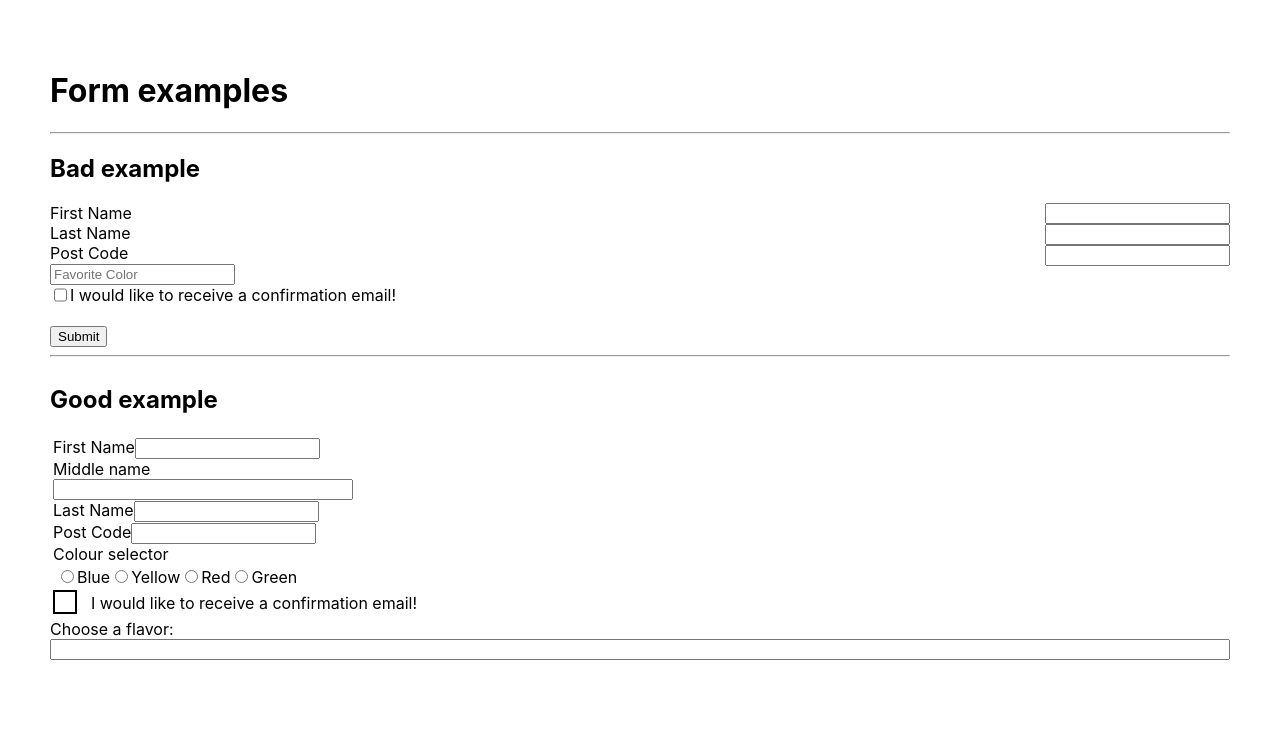
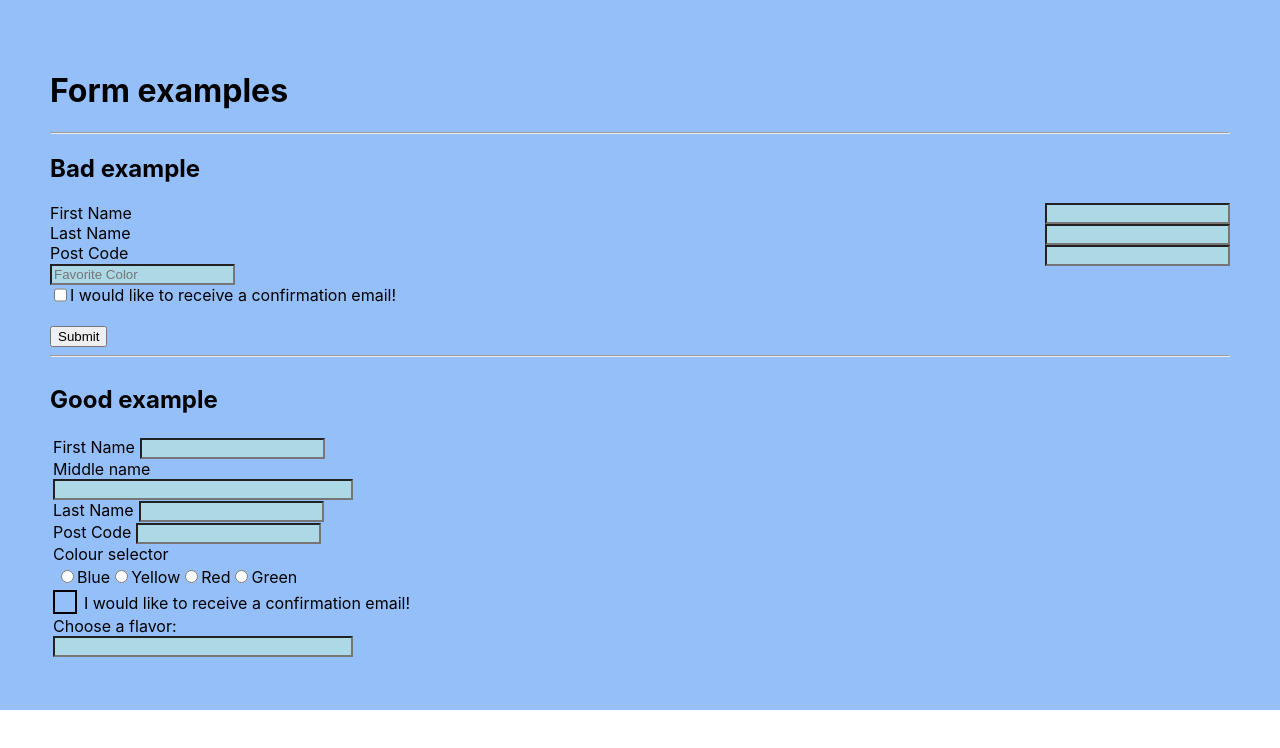
Before and after one commit to fstorm/websitefromhell, a React app: page /bad in a window 1280 px wide. Shown: the top 748 px of the page. Built offline with nearby package versions, Linux system fonts and the light colour scheme.

Commit message:
refactoring good form, updating background color and outline color

```diff
--- a/src/App.js
+++ b/src/App.js
@@ -1,8 +1,7 @@
 import React, {Component} from 'react';
 import './App.scss';
 import FormBad from './FormBad';
-import FormElement from "./components-good/FormElement";
-import Input from './components-good/Input';
+import FormGood from './FormGood';
 
 class App extends Component {
   render() {
@@ -16,46 +15,8 @@ class App extends Component {
         </div>
         <hr/>
         <div className='form--good'>
-
           <h2>Good example</h2>
-          <div className='form__elements-wrapper'>
-            <FormElement className='form__element' labelText='First Name' ariaHidden={true}>
-              <Input ariaLabel='First Name' type='text' name=''/>
-            </FormElement>
-            <label for='middle_name' aria-hidden="true">Middle name</label>
-            <input id='middle_name'/>
-            <FormElement className='form__element' labelText='Last Name'>
-              <Input ariaLabel='Last Name' type='text' name=''/>
-            </FormElement>
-            <FormElement className='form__element' labelText='Post Code'>
-              <Input ariaLabel='Post Code' type='text' name=''/>
-            </FormElement>
-            <label id="radio_label">Colour selector</label>
-            <div className='radiobutton-group' role='radiogroup' aria-labelledby="radio_label">
-              <input id="radio--blue" type='radio' value='blue' name='color-radio'/>
-              <label for='radio--blue'>Blue</label>
-              <input id="radio--yellow" type='radio' value='yellow' name='color-radio'/>
-              <label for='radio--yellow'>Yellow</label>
-              <input id="radio--red" type='radio' value='red' name='color-radio'/>
-              <label for='radio--red'>Red</label>
-              <input id="radio--green" type='radio' value='green' name='color-radio'/>
-              <label for='radio--green'>Green</label>
-            </div>
-            <div className='checkbox-wrapper'>
-              <input id='checkbox-input' name='checkbox-send-confirmation' type='checkbox'/>
-              <label for='checkbox-input'>I would like to receive a confirmation email!</label>
-            </div>
-          </div>
-          <label for="ice-cream-choice">Choose a flavor:</label>
-          <input list="ice-cream-flavors" id="ice-cream-choice" name="ice-cream-choice"/>
-          <datalist id="ice-cream-flavors">
-            <option value="Chocolate"/>
-            <option value="Coconut"/>
-            <option value="Mint"/>
-            <option value="Strawberry"/>
-            <option value="Vanilla"/>
-          </datalist>
-
+          <FormGood />
         </div>
       </div>
     );
--- a/src/App.scss
+++ b/src/App.scss
@@ -1,5 +1,11 @@
 .App {
   padding: 50px;
+  background-color: rgb(148,191,249);
+
+  input {
+    background-color: lightblue;
+  }
+
   p {
     padding: 0;
     margin: 0;
--- a/src/FormBad.js
+++ b/src/FormBad.js
@@ -7,7 +7,7 @@ const validate = (e) => {
 	}
 };
 
-const badForm = () => {
+const formBad = () => {
   return (
     <div className="bad-form">
       <div className="bad-form__rows">
@@ -36,4 +36,4 @@ const badForm = () => {
   )
 };
 
-export default badForm;
+export default formBad;
--- /dev/null
+++ b/src/FormGood.js
@@ -0,0 +1,48 @@
+import React from 'react';
+import './FormGood.scss';
+import FormElement from "./components/FormElement";
+import Input from "./components/Input";
+
+const formGood = () => {
+  return (
+    <div className='form__elements-wrapper'>
+      <FormElement className='form__element' labelText='First Name' ariaHidden={true}>
+        <Input ariaLabel='First Name' type='text' name='' required={true}/>
+      </FormElement>
+      <label for='middle_name' aria-hidden="true">Middle name</label>
+      <input id='middle_name'/>
+      <FormElement className='form__element' labelText='Last Name'>
+        <Input ariaLabel='Last Name' type='text' name='' required={true}/>
+      </FormElement>
+      <FormElement className='form__element' labelText='Post Code'>
+        <Input ariaLabel='Post Code' type='text' name='' required={true}/>
+      </FormElement>
+      <label id="radio_label">Colour selector</label>
+      <div className='radiobutton-group' role='radiogroup' aria-labelledby="radio_label">
+        <input id="radio--blue" type='radio' value='blue' name='color-radio'/>
+        <label for='radio--blue'>Blue</label>
+        <input id="radio--yellow" type='radio' value='yellow' name='color-radio'/>
+        <label for='radio--yellow'>Yellow</label>
+        <input id="radio--red" type='radio' value='red' name='color-radio'/>
+        <label for='radio--red'>Red</label>
+        <input id="radio--green" type='radio' value='green' name='color-radio'/>
+        <label for='radio--green'>Green</label>
+      </div>
+      <div className='checkbox-wrapper'>
+        <input id='checkbox-input' name='checkbox-send-confirmation' type='checkbox'/>
+        <label for='checkbox-input'>I would like to receive a confirmation email!</label>
+      </div>
+      <label for="ice-cream-choice">Choose a flavor:</label>
+      <input list="ice-cream-flavors" id="ice-cream-choice" name="ice-cream-choice"/>
+      <datalist id="ice-cream-flavors">
+        <option value="Chocolate"/>
+        <option value="Coconut"/>
+        <option value="Mint"/>
+        <option value="Strawberry"/>
+        <option value="Vanilla"/>
+      </datalist>
+    </div>
+  )
+};
+
+export default formGood;
--- a/src/components-good/FormGood.scss
+++ b/src/FormGood.scss
@@ -3,11 +3,17 @@
   flex-direction: column;
 
   *:focus {
-    outline: 3px solid #32a1ce;
+    outline: 3px solid orange;
   }
 
   div {
     padding: 3px;
+  }
+
+  .form__element {
+    input {
+      margin-left: 5px;
+    }
   }
 
   .form__elements-wrapper {
@@ -17,11 +23,11 @@
     width: 300px;
   }
 
-  .checkbox-wrapper{
+  .checkbox-wrapper {
     position: relative;
     width: 500px;
 
-    input{
+    input {
       height: 18px;
       left: 0;
       opacity: 0;
@@ -31,15 +37,15 @@
     }
 
     input:focus + label::before {
-      outline: 3px solid #32a1ce;
+      outline: 3px solid orange;
     }
 
 
-    label{
-      margin-left: 35px;
+    label {
+      margin-left: 28px;
     }
 
-    input+label::before{
+    input+label::before {
       border: 2px solid;
       content: "";
       height: 20px;
@@ -73,10 +79,4 @@
 
 .form__element {
   max-width: 100%;
-  //display: flex;
-  //justify-content: space-evenly;
 }
-
-.radiobutton-group {
-
-}
--- a/src/components-good/FormElement.js
+++ b/src/components/FormElement.js
@@ -1,5 +1,5 @@
 import React from 'react';
-import './FormGood.scss';
+import '../FormGood.scss';
 
 const FormElement = (props) => {
   return (
--- a/src/components-good/Input.js
+++ b/src/components/Input.js
@@ -2,7 +2,7 @@ import React from 'react';
 import PropTypes from 'prop-types';
 
 const Input = (props) => {
-  return <input aria-label={props.ariaLabel} type={props.type} name={props.name}/>
+  return <input aria-label={props.ariaLabel} type={props.type} name={props.name} aria-required={props.required}/>
 };
 
 Input.propTypes = {
```
